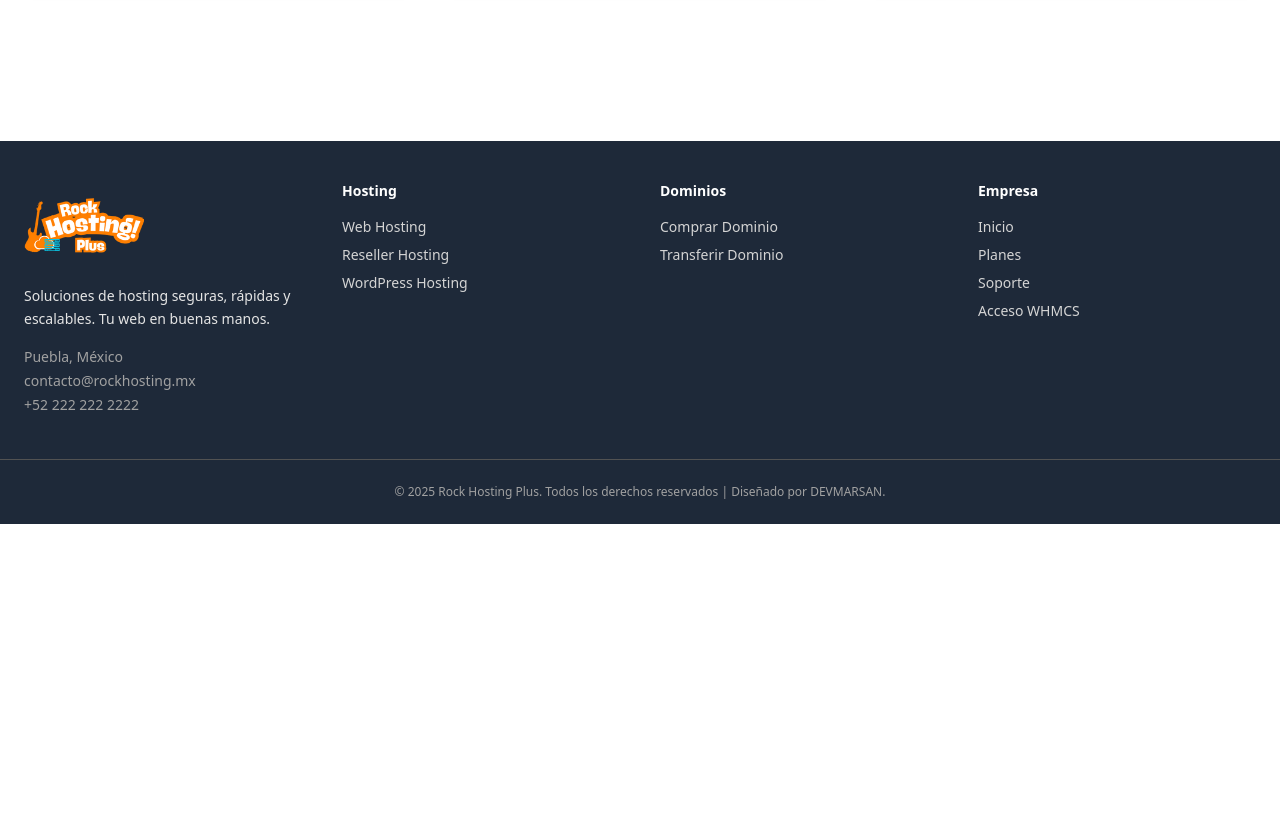
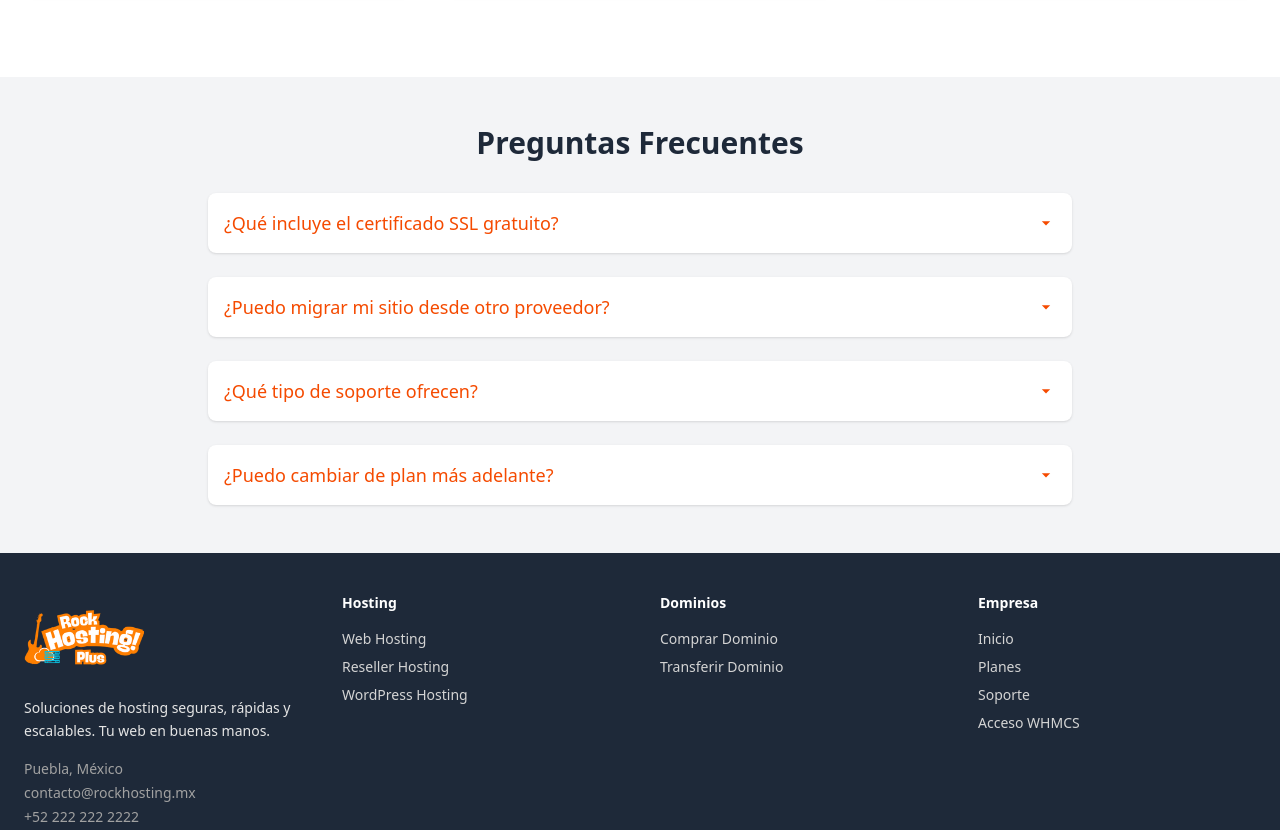
Before and after one commit to dmarsan21/rockhostingplus, an Astro site: page / in a window 1280 px wide. Shown: the part 3327-4157 px from the top of the page. Before the commit the page ends 3851 px from the top, so only its background shows below. Built offline with nearby package versions, Linux system fonts and the light colour scheme; Astro itself is replaced by a stand-in of ours.

Commit message:
Integración completa del index: comparativa de planes, buscador WHMCS, sección FAQ con íconos animados y ajuste visual del footer

```diff
--- a/src/components/Footer.astro
+++ b/src/components/Footer.astro
@@ -1,7 +1,7 @@
 ---
 // src/components/Footer.astro
 ---
-<footer class="bg-gray-800 text-neutral-300 text-sm mt-16">
+<footer class="bg-gray-800 text-neutral-300 text-sm mt-0">
   <div class="max-w-7xl mx-auto px-6 py-10 grid grid-cols-1 sm:grid-cols-2 md:grid-cols-4 gap-10">
 
     <!-- Branding -->
--- /dev/null
+++ b/src/components/Preguntas.astro
@@ -0,0 +1,50 @@
+---
+
+---
+
+<section class="bg-gray-100 py-12">
+  <div class="max-w-4xl mx-auto px-4">
+    <h2 class="text-3xl font-semibold text-center text-gray-800 mb-8">Preguntas Frecuentes</h2>
+    <div class="space-y-6">
+      <details class="group bg-white rounded-lg shadow p-4">
+        <summary class="flex items-center justify-between cursor-pointer text-orange-600 font-medium text-lg">
+          ¿Qué incluye el certificado SSL gratuito?
+          <svg class="w-5 h-5 transform transition-transform duration-300 group-open:rotate-180 text-orange-600" xmlns="http://www.w3.org/2000/svg" viewBox="0 0 24 24" fill="currentColor">
+            <path d="M7 10l5 5 5-5H7z"/>
+          </svg>
+        </summary>
+        <p class="mt-2 text-gray-800">Todos nuestros planes incluyen un certificado SSL básico que protege la conexión entre tu sitio y sus visitantes. Ideal para sitios personales, empresariales y tiendas pequeñas.</p>
+      </details>
+
+      <details class="group bg-white rounded-lg shadow p-4">
+        <summary class="flex items-center justify-between cursor-pointer text-orange-600 font-medium text-lg">
+          ¿Puedo migrar mi sitio desde otro proveedor?
+          <svg class="w-5 h-5 transform transition-transform duration-300 group-open:rotate-180 text-orange-600" xmlns="http://www.w3.org/2000/svg" viewBox="0 0 24 24" fill="currentColor">
+            <path d="M7 10l5 5 5-5H7z"/>
+          </svg>
+        </summary>
+        <p class="mt-2 text-gray-800">Sí. Ofrecemos asistencia gratuita para migrar tu sitio web, correos y base de datos desde otro hosting. Solo necesitas compartir los accesos y nosotros nos encargamos.</p>
+      </details>
+
+      <details class="group bg-white rounded-lg shadow p-4">
+        <summary class="flex items-center justify-between cursor-pointer text-orange-600 font-medium text-lg">
+          ¿Qué tipo de soporte ofrecen?
+          <svg class="w-5 h-5 transform transition-transform duration-300 group-open:rotate-180 text-orange-600" xmlns="http://www.w3.org/2000/svg" viewBox="0 0 24 24" fill="currentColor">
+            <path d="M7 10l5 5 5-5H7z"/>
+          </svg>
+        </summary>
+        <p class="mt-2 text-gray-800">Nuestro equipo técnico está disponible 24/7 vía ticket y correo. También contamos con guías paso a paso para ayudarte a resolver dudas comunes.</p>
+      </details>
+
+      <details class="group bg-white rounded-lg shadow p-4">
+        <summary class="flex items-center justify-between cursor-pointer text-orange-600 font-medium text-lg">
+          ¿Puedo cambiar de plan más adelante?
+          <svg class="w-5 h-5 transform transition-transform duration-300 group-open:rotate-180 text-orange-600" xmlns="http://www.w3.org/2000/svg" viewBox="0 0 24 24" fill="currentColor">
+            <path d="M7 10l5 5 5-5H7z"/>
+          </svg>
+        </summary>
+        <p class="mt-2 text-gray-800">Claro. Puedes escalar tu plan en cualquier momento según el crecimiento de tu sitio. Solo pagas la diferencia proporcional.</p>
+      </details>
+    </div>
+  </div>
+</section>
--- a/src/pages/index.astro
+++ b/src/pages/index.astro
@@ -5,6 +5,7 @@ import ComparativaPlanes from '../components/ComparativaPlanes.astro';
 import Hero from '../components/Hero.astro';
 import PlanesCTA from '../components/PlanesCTA.astro';
 import PlanesHosting from '../components/PlanesHosting.astro';
+import Preguntas from '../components/Preguntas.astro';
 import ServiciosDestacados from '../components/ServiciosDestacados.astro';
 import Layout from '../layouts/Layout.astro';
 
@@ -20,4 +21,5 @@ import Layout from '../layouts/Layout.astro';
 	<BeneficiosHosting />
 	<BuscadorDominio />
 	<ComparativaPlanes />
+	<Preguntas />
 </Layout>
```
